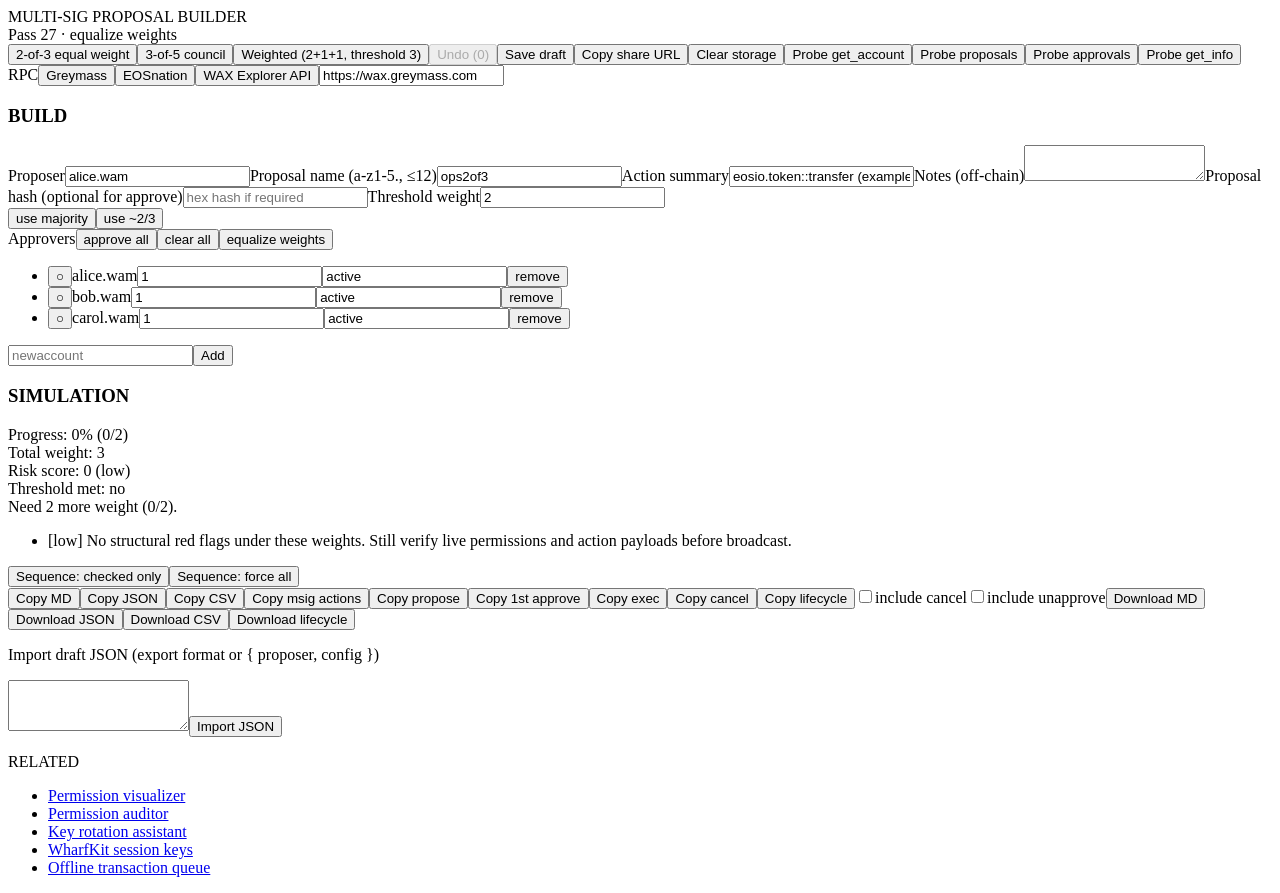
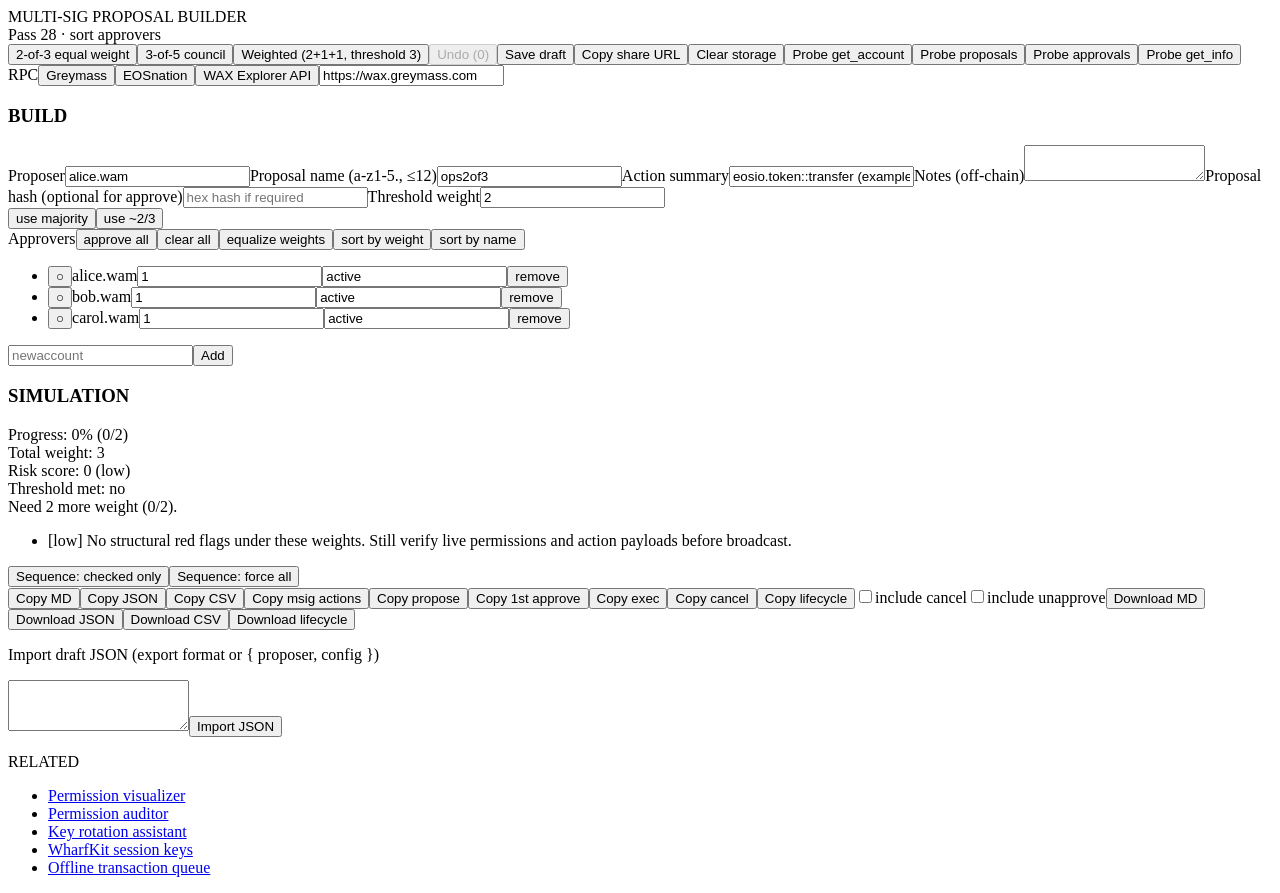
Before and after one commit to pixel-journey/wax-multi-sig-proposal-builder-and-simulator, a Next.js app: page / in a window 1280 px wide. Built offline with nearby package versions, Linux system fonts and the light colour scheme.

Commit message:
Pass 28: wire sort by weight / name

```diff
--- a/app/page.tsx
+++ b/app/page.tsx
@@ -47,6 +47,7 @@ import {
 import { checkProposalHash } from '../examples/proposalHash';
 import { remainingLine } from '../examples/remainingWeight';
 import { buildShareSearchParam, decodeSharePayload } from '../examples/shareUrl';
+import { sortApprovers } from '../examples/sortApprovers';
 import { PRESETS } from '../examples/presets';
 import {
   buildSingleApprove,
@@ -342,7 +343,7 @@ export default function MultiSigProposalBuilder() {
     <div className="min-h-screen bg-[#0a0a0a] text-white p-8">
       <div className="max-w-5xl mx-auto">
         <div className="text-2xl tracking-widest text-emerald-400 mb-2 font-bold">MULTI-SIG PROPOSAL BUILDER</div>
-        <div className="text-xs opacity-60 mb-2">Pass 27 · equalize weights{!hydrated && ' · hydrating…'}</div>
+        <div className="text-xs opacity-60 mb-2">Pass 28 · sort approvers{!hydrated && ' · hydrating…'}</div>
 
         <div className="flex flex-wrap gap-2 mb-6">
           {PRESETS.map((p) => (
@@ -397,6 +398,8 @@ export default function MultiSigProposalBuilder() {
                 <button type="button" className="text-[10px] underline opacity-60" onClick={() => { recordUndo(); setApprovals(setAllApproved(approvals, true)); }}>approve all</button>
                 <button type="button" className="text-[10px] underline opacity-60" onClick={() => { recordUndo(); setApprovals(clearApprovals(approvals)); }}>clear all</button>
                 <button type="button" className="text-[10px] underline opacity-60" onClick={() => { recordUndo(); setApprovals(equalizeWeights(approvals, 1)); }}>equalize weights</button>
+                <button type="button" className="text-[10px] underline opacity-60" onClick={() => { recordUndo(); setApprovals(sortApprovers(approvals, 'weight-desc')); }}>sort by weight</button>
+                <button type="button" className="text-[10px] underline opacity-60" onClick={() => { recordUndo(); setApprovals(sortApprovers(approvals, 'name-asc')); }}>sort by name</button>
               </div>
               <ul className="space-y-2">
                 {approvals.map((a) => (
```
